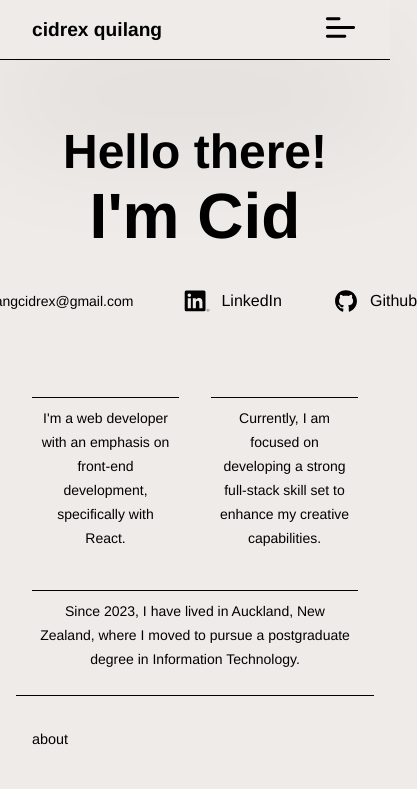
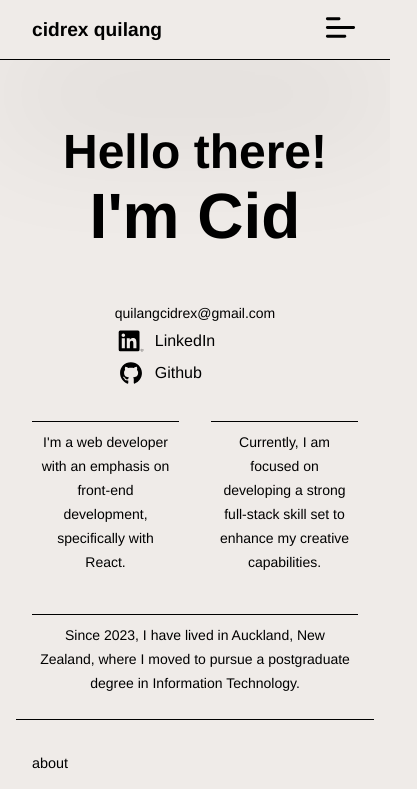
Before and after one commit to hoycid/my-portfolio, a React (Create React App) app: page / in a window 390 px wide. Shown: the top 789 px of the page, 417 px wide, since content can reach past the window. Built offline with nearby package versions, Linux system fonts and the light colour scheme; the HTML template or start-up script is replaced by a standard one.

Commit message:
added mobile styling for socials

```diff
--- a/src/components/Greeting/Greeting.module.css
+++ b/src/components/Greeting/Greeting.module.css
@@ -123,4 +123,13 @@
     padding: 0.5rem; /* Reduce padding */
     text-align: center; /* Center text for better readability */
   }
+
+  .socials {
+    display: flex;
+    flex-direction: column;
+    gap: 0;
+    margin: 0.5rem;
+    padding: 0.5rem;
+    align-items: flex-start;
+  }
 }
```
